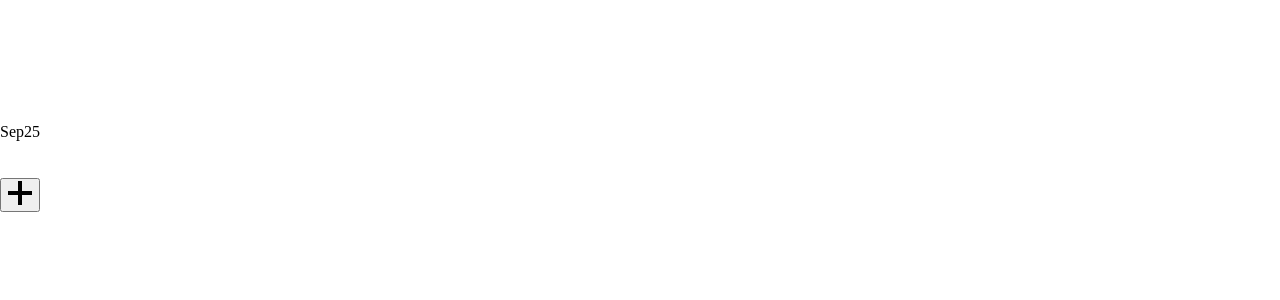
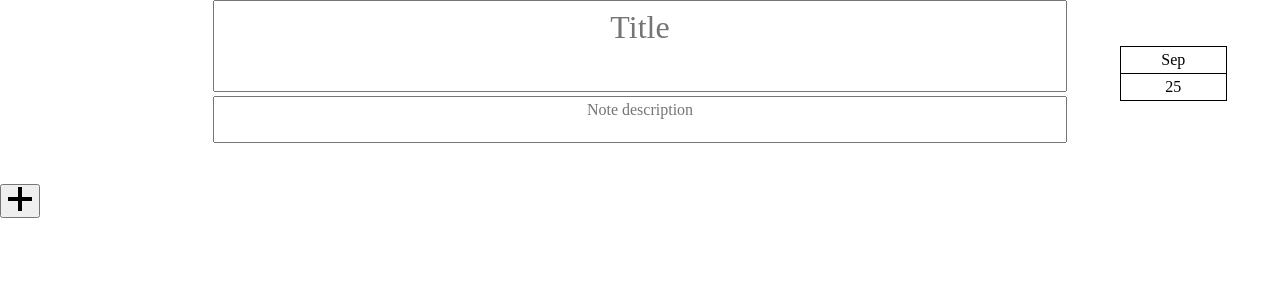
Before and after one commit to kuhbonbons/ForbiddenBirdYum, a Next.js app: page /notes in a window 1280 px wide. Shown: the top 300 px of the page. Built offline with nearby package versions, Linux system fonts and the light colour scheme.

Commit message:
feat(editor): add Heading component

```diff
--- a/components/NoteEditor/Editor/Editor.js
+++ b/components/NoteEditor/Editor/Editor.js
@@ -1,20 +1,27 @@
+import { useState } from 'react';
+
+import styles from './Editor.module.scss';
 import Section from './Section'
+import Heading from './Heading';
 
 function formatDate(dateObj) {
   return new Intl.DateTimeFormat('en-US', { month: 'short', day: 'numeric' }).format(dateObj)
 }
 
 export default function Editor() {
-  const formatedDate = formatDate(new Date()).split(' ')
+  const [title, setTitle] = useState('');
+  const [description, setDescription] = useState('');
+
+  const formatedDate = formatDate(new Date()).split(' ');
 
   return (
     <div className="editor">
-      <header>
-        <hgroup>
-          <h1 name="title" id="note-title" contentEditable></h1>
-          <h3 name="description" id="note-description" contentEditable></h3>
-        </hgroup>
-        <div className="date">
+      <header className={styles.header}>
+        <div className={styles.headings}>
+          <Heading name="title" placeholder="Title" value={title} setValue={setTitle} />
+          <Heading name="description" placeholder="Note description" value={description} setValue={setDescription} />
+        </div>
+        <div className={styles.date}>
           <span className="note-month">{ formatedDate[0] }</span>
           <span className="note-day">{ formatedDate[1] }</span>
         </div>
--- /dev/null
+++ b/components/NoteEditor/Editor/Editor.module.scss
@@ -0,0 +1,49 @@
+.header {
+  display: grid;
+  grid-template-columns: .25fr 1fr .25fr;
+  grid-template-rows: 1fr 1fr;
+  grid-template-areas:
+    ". header date"
+    ". header date";
+
+  .headings {
+    grid-area: header;
+    text-align: center;
+    position: relative;
+
+    & > textarea {
+      width: 100%;
+      text-align: center;
+      padding: .25em;
+      resize: none;
+      white-space: pre-wrap;
+      word-break: break-word;
+      overflow-wrap: break-word;
+    }
+  }
+
+  & .title {
+    font-size: 2rem;
+  }
+}
+
+.date {
+  grid-area: date;
+  height: 100%;
+  display: flex;
+  flex-direction: column;
+  justify-content: center;
+  align-items: center;
+  text-align: center;
+
+  & > span {
+    display: block;
+    width: 50%;
+    padding: .25em;
+    border: 1px solid black;
+
+    &:first-of-type {
+      border-bottom: none;
+    }
+  }
+}
--- /dev/null
+++ b/components/NoteEditor/Editor/Heading.js
@@ -0,0 +1,24 @@
+import styles from './Editor.module.scss';
+
+export default function Heading({
+  name, placeholder, value, setValue,
+}) {
+  const removeNewLine = (text) => text.replace(/\n/g, '');
+
+  const handleChange = (e) => {
+    const text = removeNewLine(e.currentTarget.value);
+    setValue(text);
+  };
+
+  return (
+    <>
+      <textarea
+        name={name}
+        className={styles[name]}
+        onChange={handleChange}
+        placeholder={placeholder}
+        value={value}
+      />
+    </>
+  );
+}
```
